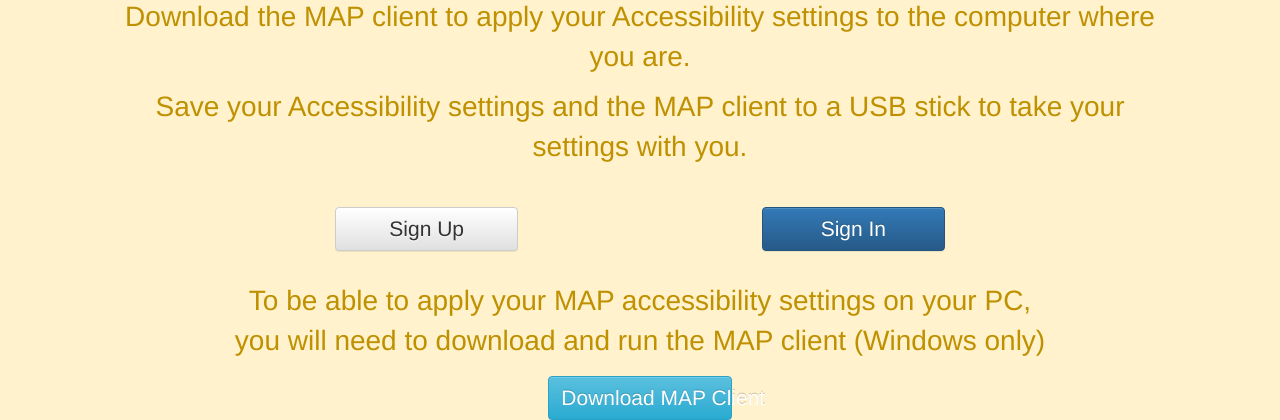
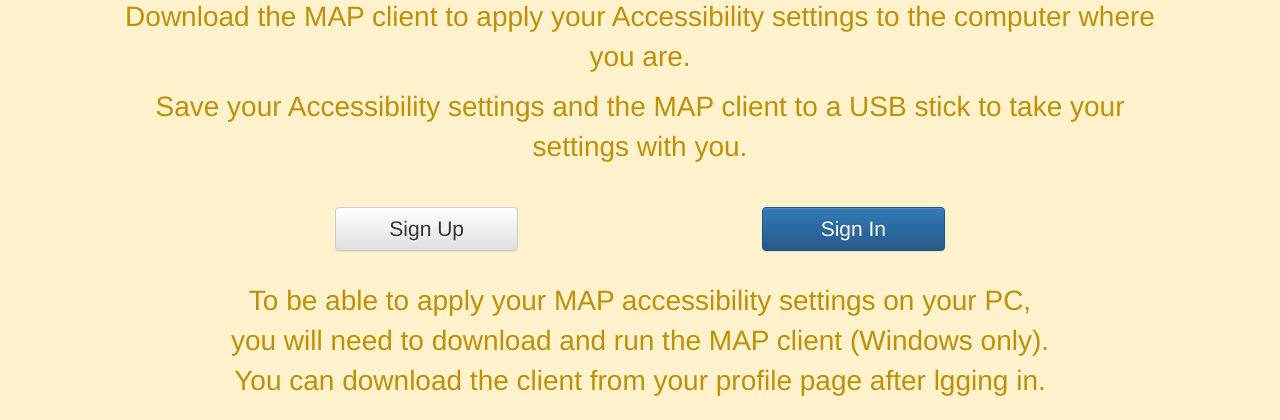
Before and after one commit to inuitwallet/MAP-portal, a Django app: template map/templates/index.html in a window 1280 px wide. Shown: the part 553-973 px from the top of the page. After the commit the page ends 949 px from the top, so only its background shows below. Run offline with Django 3.2, Linux system fonts and the light colour scheme; the template is opened without the code that fills it, so the values that code supplies are empty; parts of the project's set-up code (start-up, migrations or seed data) failed here and were passed over; some libraries are stand-ins or nearby versions.

Commit message:
change download links

```diff
--- a/map/templates/index.html
+++ b/map/templates/index.html
@@ -59,10 +59,8 @@
         </div>
         <div class="row top-pad">
             <div class="col-md-8 col-md-offset-2 text-center blurb">
-                To be able to apply your MAP accessibility settings on your PC, you will need to download and run the MAP client (Windows only)
-            </div>
-            <div class="col-md-2 col-md-offset-5 download">
-                <a href="https://github.com/inuitwallet/MAP/releases/download/0.3/map.exe" class="btn btn-info full">Download MAP Client</a>
+                To be able to apply your MAP accessibility settings on your PC, you will need to download and run the MAP client (Windows only).<br />
+                You can download the client from your profile page after lgging in.
             </div>
         </div>
     </div>
--- a/map/templates/map/profile_form.html
+++ b/map/templates/map/profile_form.html
@@ -9,7 +9,7 @@
 
 {% block content %}
 <div class="col-md-10 col-md-offset-1">
-  <a href="https://github.com/inuitwallet/MAP/releases/download/0.3/map.exe" class="btn btn-info full download-button">Download MAP Client</a>
+  <a href="https://github.com/inuitwallet/MAP/releases/download/0.4/map.exe" class="btn btn-info full download-button">Download MAP Client</a>
   <br />
   <form action="" enctype="multipart/form-data" method="post">
     {% csrf_token %}
```
